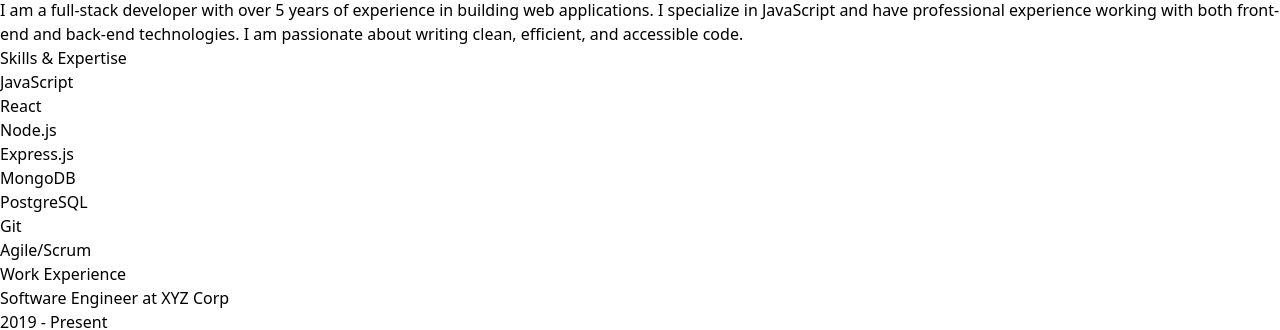
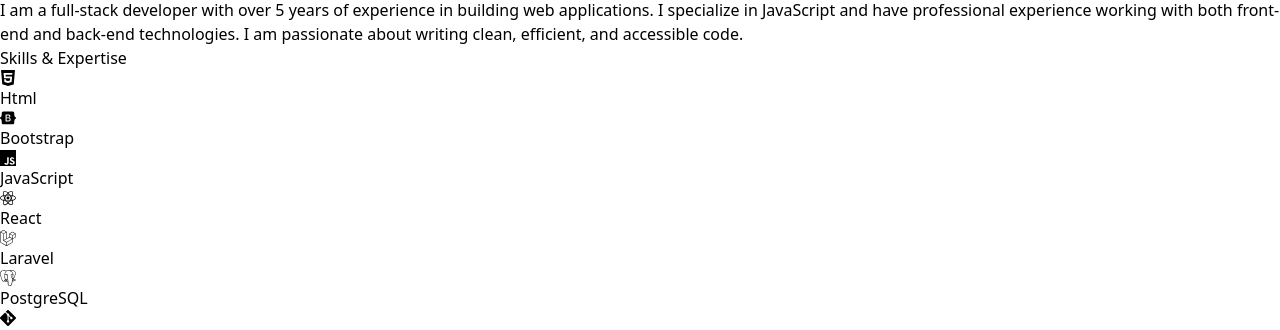
Before and after one commit to karanMalhii/My-portfolio, a React (Vite) app: page / in a window 1280 px wide. Shown: the part 620-950 px from the top of the page. Built offline with nearby package versions, Linux system fonts and the light colour scheme.

Commit message:
Icon  Added  to skills

```diff
--- a/package.json
+++ b/package.json
@@ -12,6 +12,7 @@
   "dependencies": {
     "react": "^18.2.0",
     "react-dom": "^18.2.0",
+    "react-icons": "^5.0.1",
     "react-router-dom": "^6.22.0"
   },
   "devDependencies": {
--- a/src/component/pages/Skills.jsx
+++ b/src/component/pages/Skills.jsx
@@ -1,28 +1,50 @@
-import React from 'react'
+import React from "react";
+import {
+  SiJavascript,
+  SiReact,
+  SiPostgresql,
+  SiGit,
+  SiPhp,
+  SiLaravel,
+  SiHtml5,
+  SiCss3,
+  SiBootstrap,
+} from "react-icons/si";
+
+import { AiFillTool } from "react-icons/ai"; // Example tool icon for Agile/Scrum
 
 export default function Skills() {
   return (
     <div>
       <section
         id="skills"
-        className=" w-full py-8 md:py-8 lg:py-8  text-white bg-slate-900"
+        className="w-full py-8 md:py-8 lg:py-8 text-white bg-slate-900"
       >
         <div className="container px-4 md:px-6">
-          <h2 className=" text-4xl font-bold tracking-tighter sm:text-5xl  bg-gradient-to-r from-orange-600 to-amber-500 text-transparent bg-clip-text w-fit">
+          <h2 className="text-4xl font-bold tracking-tighter sm:text-5xl bg-gradient-to-r from-orange-600 to-amber-500 text-transparent bg-clip-text w-fit pr-2">
             Skills &amp; Expertise
           </h2>
           <div className="grid grid-cols-2 md:grid-cols-4 gap-4 mt-4">
-            <div>JavaScript</div>
-            <div>React</div>
-            <div>Node.js</div>
-            <div>Express.js</div>
-            <div>MongoDB</div>
-            <div>PostgreSQL</div>
-            <div>Git</div>
-            <div>Agile/Scrum</div>
+            <SkillIcon icon={<SiHtml5 />} text="Html" />
+            <SkillIcon icon={<SiBootstrap />} text="Bootstrap" />
+            <SkillIcon icon={<SiJavascript />} text="JavaScript" />
+            <SkillIcon icon={<SiReact />} text="React" />
+            <SkillIcon icon={<SiLaravel />} text="Laravel" />
+            <SkillIcon icon={<SiPostgresql />} text="PostgreSQL" />
+            <SkillIcon icon={<SiGit />} text="Git" />
+            <SkillIcon icon={<SiPhp />} text="PHP" />
           </div>
         </div>
       </section>
     </div>
   );
 }
+
+// SkillIcon component to display each skill/language with its corresponding icon
+const SkillIcon = ({ icon: Icon, text }) => (
+  <div className="flex items-center mt-1  ">
+    <span className="mr-2 text-2xl ">{Icon}</span>
+
+    <span>{text}</span>
+  </div>
+);
```
Also changed, not shown: 1 other file (tests, documents, lock files or other folders).
